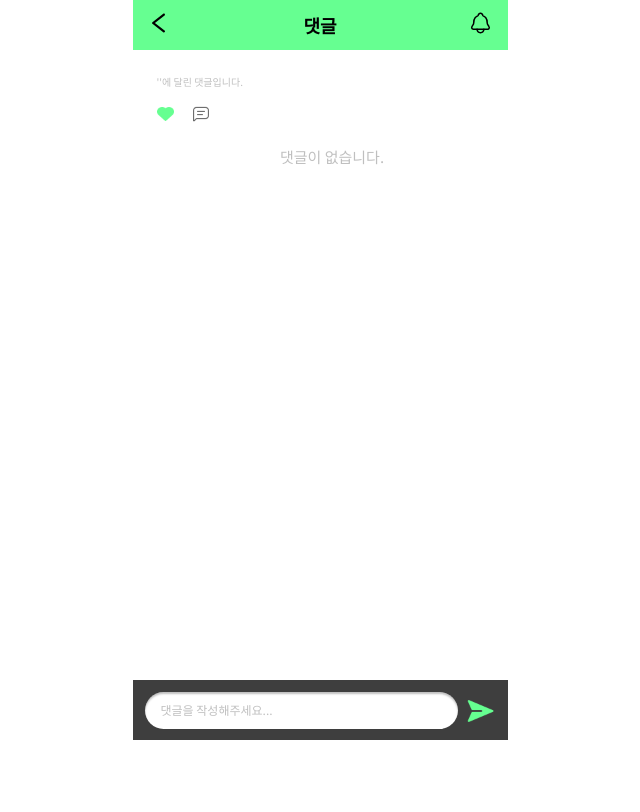
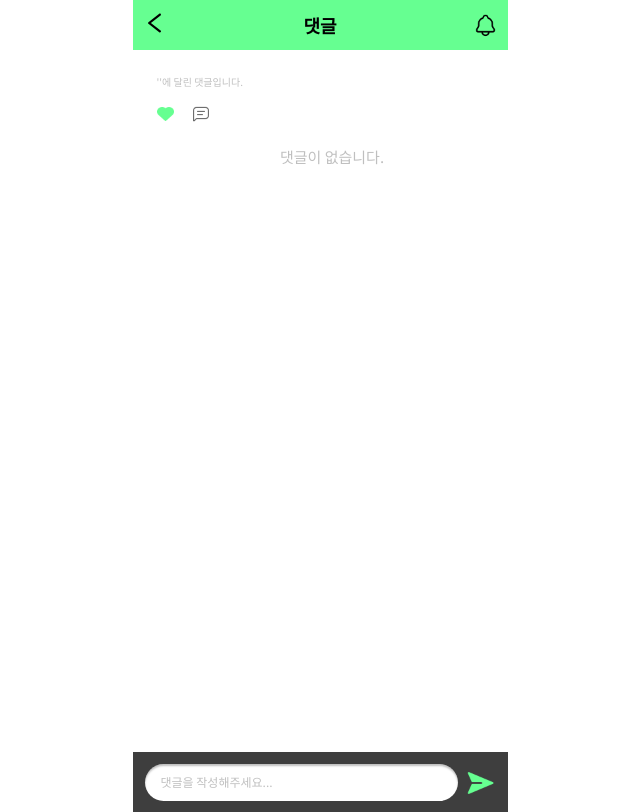
Before and after one commit to gyurili/2024-Herethon-REBORN, a Django app: template mainApp/templates/mainApp/comment.html in a window 1280 px wide. Shown: the whole page, without its empty margins (320-960 px from the left). Before the commit the page ends 740 px from the top, so only its background shows below. Run offline with Django 5.2, Linux system fonts and the light colour scheme; the template is opened without the code that fills it, so the values that code supplies are empty.

Commit message:
feat error

```diff
--- a/mainApp/templates/mainApp/comment.html
+++ b/mainApp/templates/mainApp/comment.html
@@ -34,32 +34,11 @@
         </svg>
       </a>
 
-      <h2>댓글</h2>
+      <span class="community_header_title">댓글</span>
 
       <!-- 알림 버튼 -->
-      <a href="{% url 'mainApp:notice' %}">
-      <svg
-        xmlns="http://www.w3.org/2000/svg"
-        width="25"
-        height="26"
-        viewBox="0 0 25 26"
-        fill="none"
-      >
-        <path
-          d="M12.4605 19.2354H19.5542C19.8305 19.2509 20.1061 19.1954 20.3548 19.0741C20.6035 18.9529 20.8169 18.7699 20.9749 18.5427C21.1328 18.3156 21.2299 18.0517 21.2569 17.7764C21.2839 17.501 21.24 17.2233 21.1292 16.9698C20.7542 15.8365 19.2594 14.4771 19.2594 13.1396C19.2594 10.1708 19.2594 9.38959 17.7969 7.64375C17.3231 7.08238 16.7364 6.62702 16.0751 6.3073L15.2594 5.91146C15.1221 5.82941 15.0037 5.71924 14.912 5.58819C14.8202 5.45714 14.7572 5.30816 14.7271 5.15105C14.6456 4.6223 14.366 4.14436 13.9451 3.81416C13.5242 3.48395 12.9934 3.32621 12.4605 3.37292C11.9372 3.34149 11.4209 3.50627 11.0126 3.83507C10.6042 4.16386 10.3331 4.63307 10.2521 5.15105C10.2155 5.31335 10.1436 5.46561 10.0415 5.59703C9.93945 5.72844 9.80972 5.83579 9.66152 5.91146L8.8459 6.3073C8.18489 6.62714 7.59858 7.08249 7.12506 7.64375C5.66361 9.38959 5.66361 10.1708 5.66361 13.1396C5.66361 14.4771 4.23652 15.7 3.86152 16.901C3.63548 17.6271 3.51048 19.2354 5.40319 19.2354H12.4605Z"
-          stroke="black"
-          stroke-width="1.5"
-          stroke-linecap="round"
-          stroke-linejoin="round"
-        />
-        <path
-          d="M15.8594 19.2354C15.8686 19.6843 15.787 20.1304 15.6195 20.547C15.4519 20.9635 15.2019 21.3419 14.8844 21.6594C14.5669 21.9769 14.1886 22.2269 13.772 22.3944C13.3555 22.562 12.9093 22.6436 12.4605 22.6344C12.0115 22.6439 11.5653 22.5625 11.1487 22.395C10.7321 22.2276 10.3536 21.9775 10.0362 21.66C9.71874 21.3424 9.46882 20.9639 9.30149 20.5472C9.13416 20.1306 9.05288 19.6843 9.06254 19.2354"
-          stroke="black"
-          stroke-width="1.5"
-          stroke-linecap="round"
-          stroke-linejoin="round"
-        />
-      </svg>
+      <a href="{% url 'mainApp:notice' %}" class="notice">
+        <img src="../../../media/noticeBell.png" alt="알림">
       </a>
     </header>
 
--- a/static/css/comment.css
+++ b/static/css/comment.css
@@ -1,6 +1,6 @@
 body {
   width: 375px;
-  height: 100%;
+  height: 812px;
   margin: 0 auto;
   background-color: white;
 }
@@ -10,14 +10,17 @@
   display: flex;
   flex-direction: row;
   background-color: #66ff91;
-  width: 375px;
+  width: 355px;
   height: 50px;
   align-items: center;
   z-index: 1;
+  padding: 0 10px;
+  justify-content: space-between;
 }
 
-.back {
-  margin-left: 14px;
+.community_header_title {
+  font-size: 18px;
+  font-weight: bold;
 }
 
 .bottom {
@@ -26,8 +29,8 @@
   display: flex;
   flex-direction: column;
   background-color: white;
-  height: 630px;
   z-index: 0;
+  height: 702px;
 }
 
 h2 {
@@ -49,6 +52,16 @@
   font-weight: 400;
   line-height: normal;
   margin-top: 24px;
+}
+
+.notice {
+  display: flex;
+  align-items: center;
+}
+
+.notice img {
+  width: 25px;
+  height: 26px;
 }
 
 .reaction {
--- a/static/css/sign.css
+++ b/static/css/sign.css
@@ -31,6 +31,7 @@
   display: flex;
   flex-direction: column;
   background-color: rgb(0, 0, 0);
+  height: 812px;
 }
 
 .logo {
```
